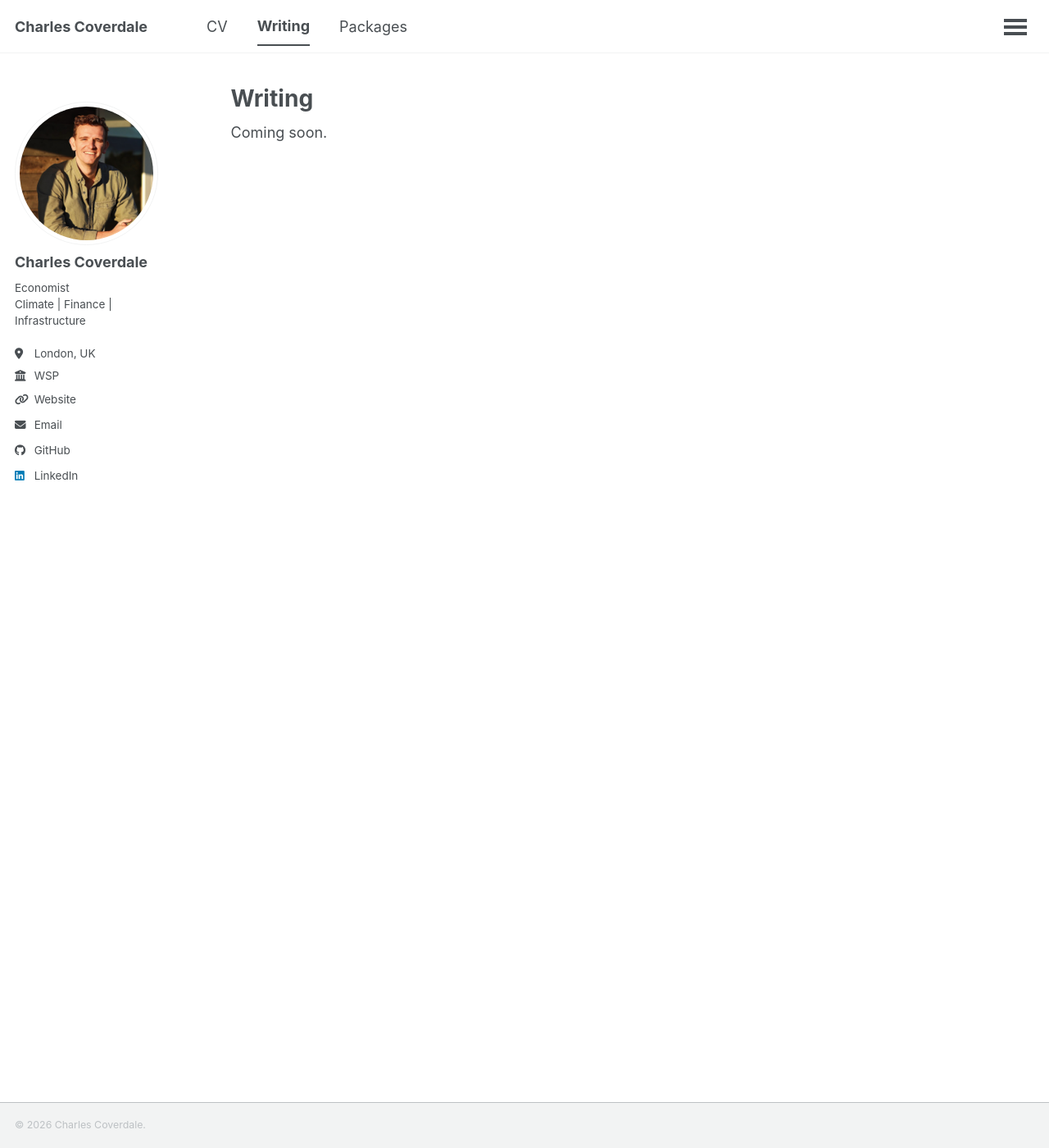
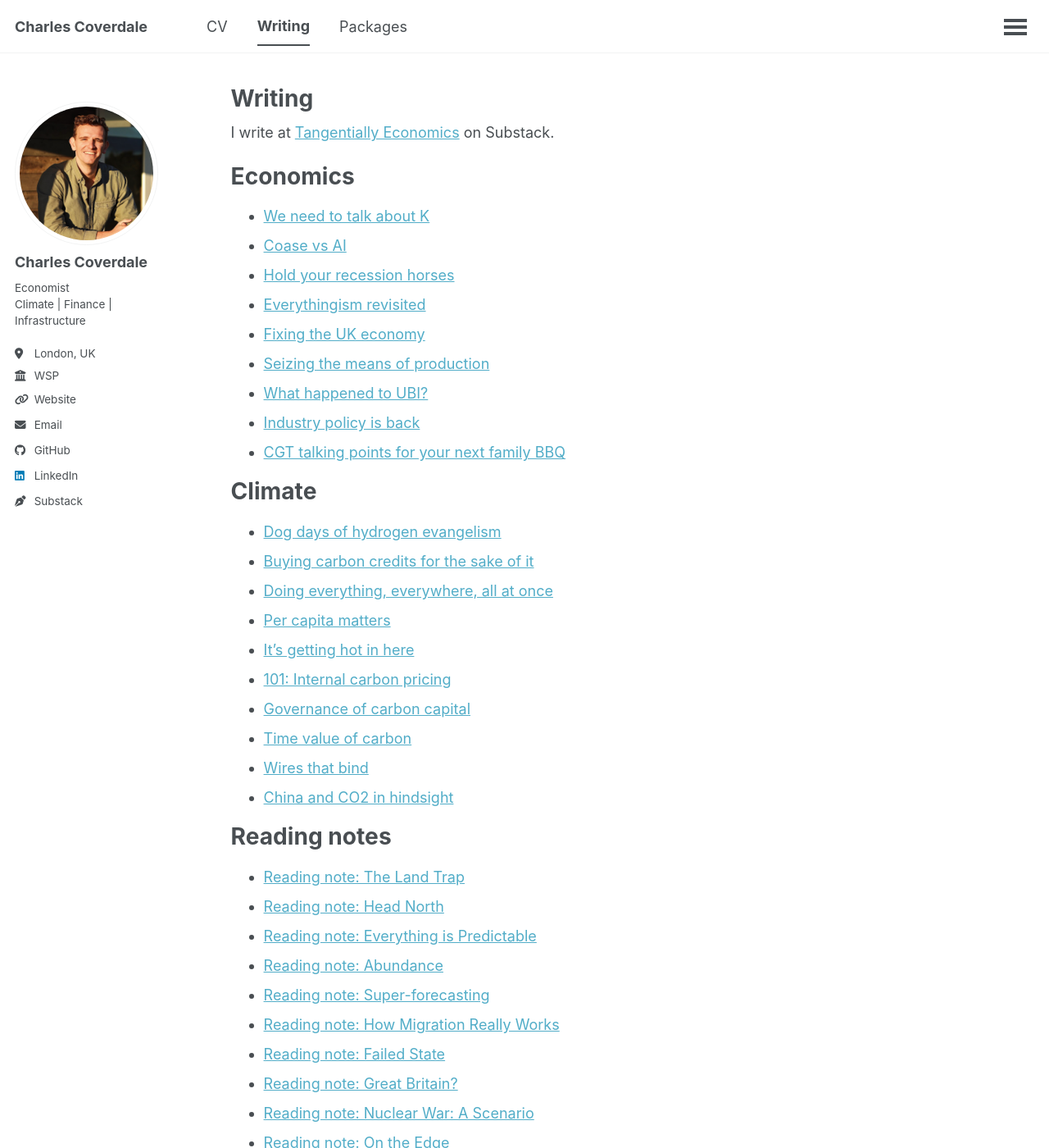
Before and after one commit to charlescoverdale/charlescoverdale.github.io, a Jekyll site: the page built from _pages/writing.md, in a window 1280 px wide and 1400 px high. Shown: the whole window at 82% size. Built offline with Jekyll 4.4.1, drawn with Linux system fonts in a browser that asks for light colours; a script that is not in the unit is left out; some of the changed text lies outside the part shown.

Commit message:
Populate Writing page with all Substack articles, add Substack to sidebar
Writing page lists all 30 articles grouped by Economics, Climate, Reading
Notes, and Other. Substack link added to sidebar below LinkedIn.

```diff
--- a/_config.yml
+++ b/_config.yml
@@ -57,6 +57,7 @@ author:
   instagram        :
   lastfm           :
   linkedin         : "charlescoverdale"
+  substack         : "https://charlescoverdale.com"
   mastodon         :
   medium           :
   pinterest        :
--- a/_includes/author-profile.html
+++ b/_includes/author-profile.html
@@ -129,6 +129,9 @@
       {% if author.linkedin %}
         <li><a href="https://www.linkedin.com/in/{{ author.linkedin }}"><i class="fab fa-fw fa-linkedin icon-pad-right" aria-hidden="true"></i>LinkedIn</a></li>
       {% endif %}
+      {% if author.substack %}
+        <li><a href="{{ author.substack }}"><i class="fas fa-fw fa-pen-nib icon-pad-right" aria-hidden="true"></i>Substack</a></li>
+      {% endif %}
       {% if author.mastodon %}
         <li><a href="{{ author.mastodon }}"><i class="fab fa-fw fa-mastodon icon-pad-right" aria-hidden="true"></i>Mastodon</a></li>
       {% endif %}
--- a/_pages/writing.md
+++ b/_pages/writing.md
@@ -5,4 +5,51 @@ permalink: /writing/
 author_profile: true
 ---
 
-Coming soon.
+I write at [Tangentially Economics](https://charlescoverdale.com) on Substack.
+
+Economics
+======
+
+- [We need to talk about K](https://www.charlescoverdale.com/p/we-need-to-talk-about-k)
+- [Coase vs AI](https://www.charlescoverdale.com/p/coase-vs-ai)
+- [Hold your recession horses](https://www.charlescoverdale.com/p/hold-your-recession-horses)
+- [Everythingism revisited](https://www.charlescoverdale.com/p/everythingism-revisited)
+- [Fixing the UK economy](https://www.charlescoverdale.com/p/fixing-the-uk-economy)
+- [Seizing the means of production](https://www.charlescoverdale.com/p/seizing-the-means-of-production)
+- [What happened to UBI?](https://www.charlescoverdale.com/p/what-happened-to-ubi)
+- [Industry policy is back](https://www.charlescoverdale.com/p/industry-policy-is-back)
+- [CGT talking points for your next family BBQ](https://www.charlescoverdale.com/p/cgt-talking-points-for-your-next)
+
+Climate
+======
+
+- [Dog days of hydrogen evangelism](https://www.charlescoverdale.com/p/dog-days-of-hydrogen-evangelism)
+- [Buying carbon credits for the sake of it](https://www.charlescoverdale.com/p/buying-carbon-credits-for-the-sake)
+- [Doing everything, everywhere, all at once](https://www.charlescoverdale.com/p/doing-everything-everywhere-all-at)
+- [Per capita matters](https://www.charlescoverdale.com/p/per-capita-matters)
+- [It's getting hot in here](https://www.charlescoverdale.com/p/its-getting-hot-in-here)
+- [101: Internal carbon pricing](https://www.charlescoverdale.com/p/101-internal-carbon-pricing)
+- [Governance of carbon capital](https://www.charlescoverdale.com/p/governance-of-carbon-capital)
+- [Time value of carbon](https://www.charlescoverdale.com/p/time-value-of-carbon)
+- [Wires that bind](https://www.charlescoverdale.com/p/wires-that-bind)
+- [China and CO2 in hindsight](https://www.charlescoverdale.com/p/china-and-co2-in-hindsight)
+
+Reading notes
+======
+
+- [Reading note: The Land Trap](https://www.charlescoverdale.com/p/reading-note-the-land-trap)
+- [Reading note: Head North](https://www.charlescoverdale.com/p/reading-note-head-north)
+- [Reading note: Everything is Predictable](https://www.charlescoverdale.com/p/reading-note-everything-is-predictable)
+- [Reading note: Abundance](https://www.charlescoverdale.com/p/reading-note-abundance)
+- [Reading note: Super-forecasting](https://www.charlescoverdale.com/p/reading-note-super-forecasting)
+- [Reading note: How Migration Really Works](https://www.charlescoverdale.com/p/reading-note-how-migration-really)
+- [Reading note: Failed State](https://www.charlescoverdale.com/p/reading-note-failed-state)
+- [Reading note: Great Britain?](https://www.charlescoverdale.com/p/reading-note-great-britain)
+- [Reading note: Nuclear War: A Scenario](https://www.charlescoverdale.com/p/reading-note-nuclear-war-a-scenario)
+- [Reading note: On the Edge](https://www.charlescoverdale.com/p/reading-note-on-the-edge)
+
+Other
+======
+
+- [R Cookbook for the Casual Dabbler](https://www.charlescoverdale.com/p/r-cookbook-for-the-casual-dabbler)
+- [Macroeconomics with R](https://macrowithr.com) (book)
```
